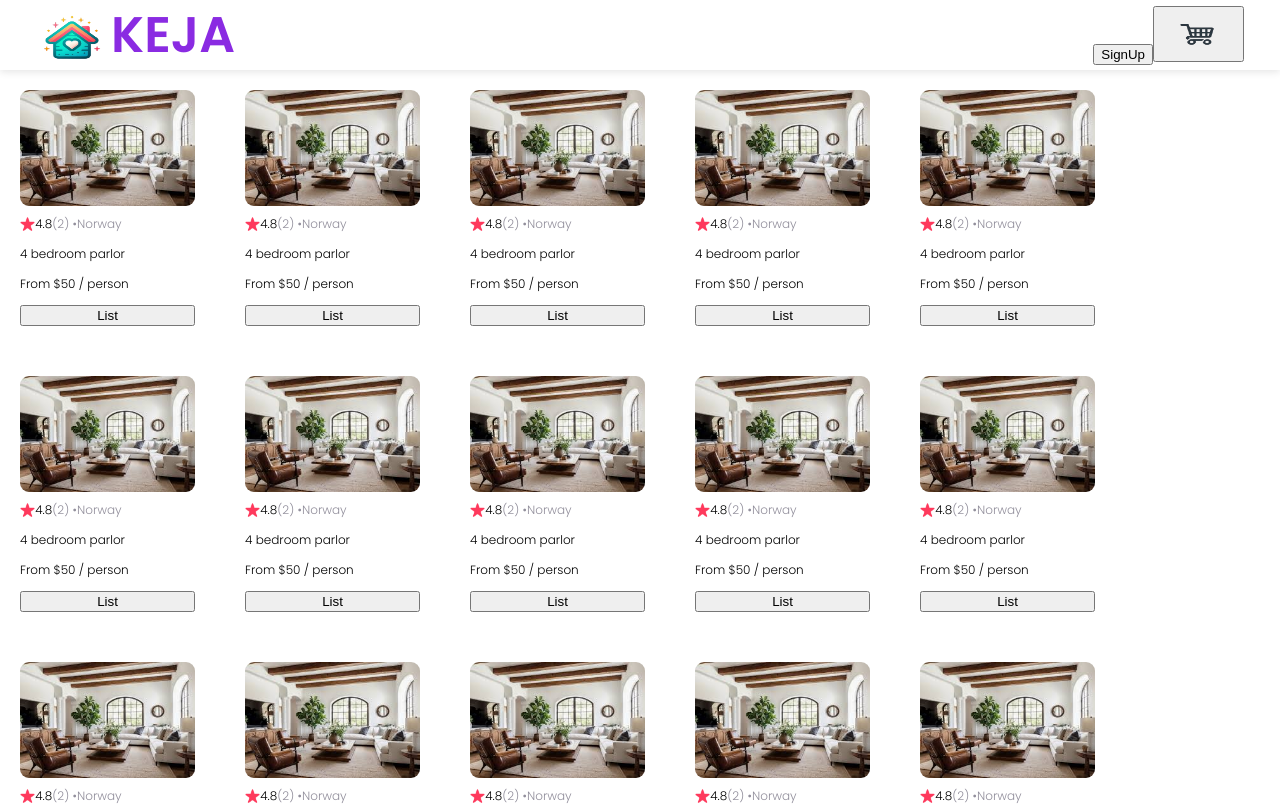
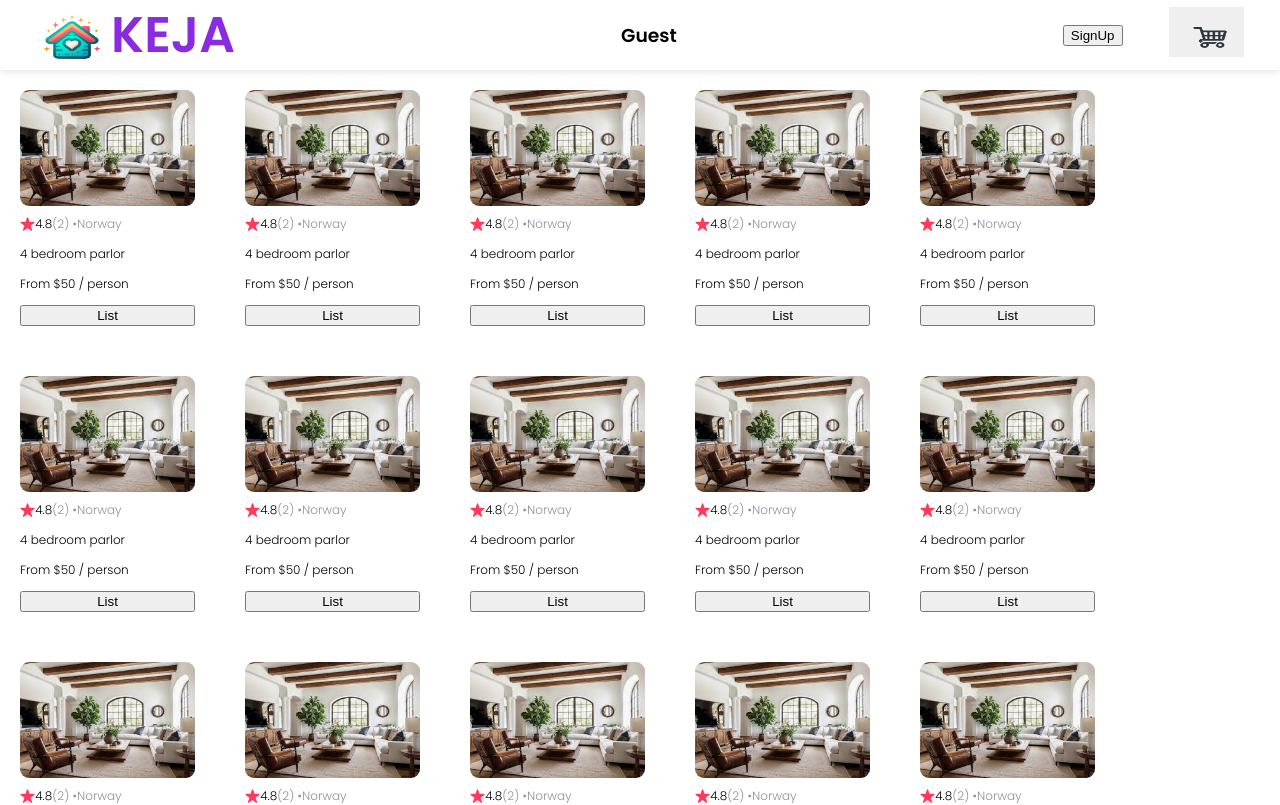
Before and after one commit to nestawal/KejaApp, a React (Vite) app in the folder Frontend/: page / in a window 1280 px wide. Shown: the top 805 px of the page. Built offline with nearby package versions, Linux system fonts and the light colour scheme.

Commit message:
close to cart

```diff
--- a/Frontend/src/App.jsx
+++ b/Frontend/src/App.jsx
@@ -1,22 +1,48 @@
-import React from "react"
+import {React,useState} from "react"
 import Navbar from "./components/Navbar.jsx"
 import Card from "./components/Card.jsx"
 import data from "./data.js"
+import {useLocation,useNavigate} from "react-router-dom"
 
 export default function App() {
+    const navigate = useNavigate()
+    const location = useLocation();
+    const {formData} = location.state || {};
+
+    function goCart(){
+        navigate("/cart")
+    }
+/**
+ * idea=hapa nataka ku  take every item that is selected nieke kwa array
+ * alafu array nieke kwa cart
+ */
+
+    //console.log(isListed)
+    const[cart,setCart]= useState([])
+    function handleCart(newItem){
+            setCart(prev=>({
+                ...prev,
+                newItem
+            }))
+
+    }
+    console.log(cart);
     const cards = data.map(item => {
         return (
             <Card
                 key={item.id}
                 {...item}
-
+                cart={()=>handleCart(item)}
             />
         )
     })
 
     return (
         <div>
-            <Navbar />
+            <Navbar
+            fullName={formData ? formData.name : "Guest"}
+            cart={goCart}
+            />
 
             <section className="cards-list">
                 {cards}
--- a/Frontend/src/components/Card.jsx
+++ b/Frontend/src/components/Card.jsx
@@ -10,6 +10,9 @@ const Card =(props) => {
 const [isListed,setListed] = useState(false)
 function weka(){
     setListed(prevState => !prevState)
+    if(!isListed){
+        props.cart();
+    }
 }
 
 
--- a/Frontend/src/components/Navbar.jsx
+++ b/Frontend/src/components/Navbar.jsx
@@ -2,7 +2,7 @@ import React from "react";
 import { Navigate,useNavigate } from 'react-router-dom';
 
 
-export default function Navbar() {
+export default function Navbar(props) {
     const navigate = useNavigate()
     const [goSign, setGoSign] = React.useState(false);
 
@@ -13,9 +13,7 @@ export default function Navbar() {
         setGoSign(prevState => !prevState)
     }
 
-    function goCart(){
-        navigate("/cart")
-    }
+
 
     return (
         <nav>
@@ -23,10 +21,11 @@ export default function Navbar() {
                 <img src="/src/images/logoKeja.png" className="nav--logo" />
                 <h3 className="title">KEJA</h3>
             </div>
-            <div>
+            <h3>{props.fullName}</h3>
+            <div className="navFunctions">
                 <button onClick={SignUpButton}>SignUp</button>
-                <button onClick={goCart}>
-                <img src="/src/images/cart-logo.png"  className="nav--logo"  />
+                <button onClick={props.cart} className="nav--cart">
+                <img src="/src/images/cart-logo.png" className="nav--logo"   />
                 </button>
             </div>
         </nav>
--- a/Frontend/src/index.css
+++ b/Frontend/src/index.css
@@ -29,9 +29,24 @@ nav {
   width: 75px;
   height: 50px;
 }
+.nav--cart {
+  width: 75px;
+  height: 50px;
+  border-width: 0cap;
+  padding: 5px;
+
+  margin-bottom: 7px;
+}
 .navBrand{
   align-items: center;
   display: flex;
+
+}
+.navFunctions{
+  width: 15%;
+  align-items: center;
+  display: flex;
+ justify-content: space-between;
 }
 
 .title{
```
